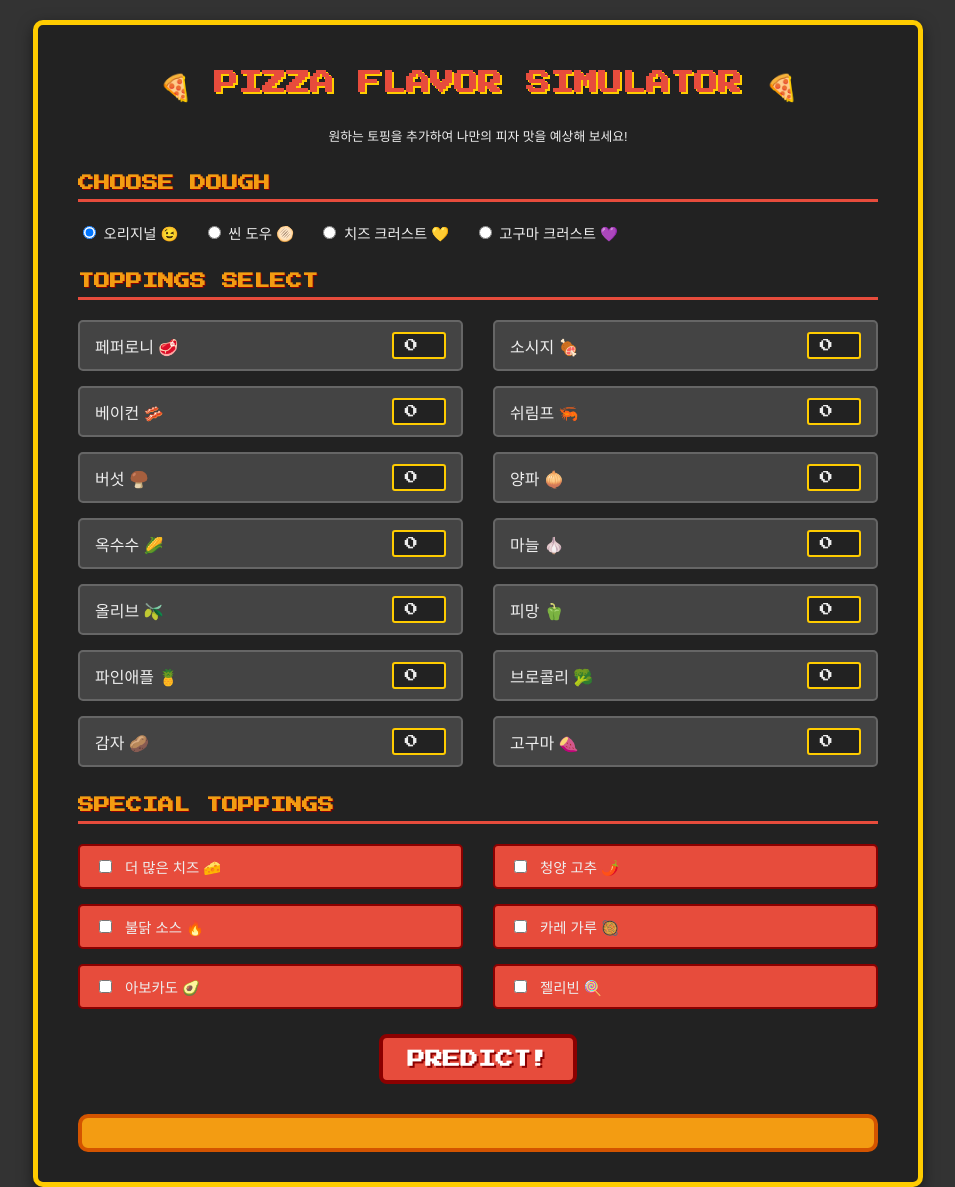
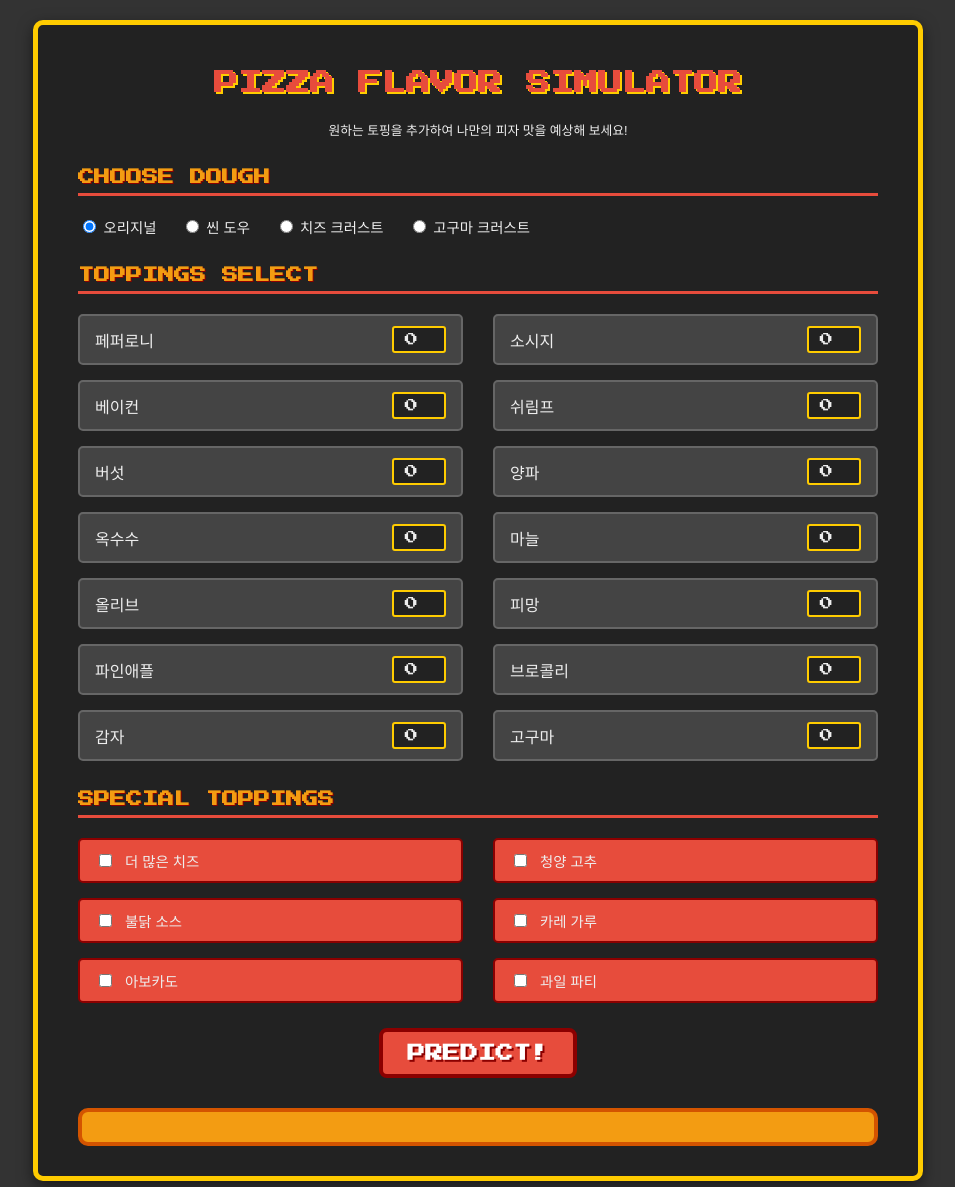
Before and after one commit to ga04yeon/pizza, a plain HTML site: page index.html in a window 1280 px wide. Shown: the top 1187 px of the page, without its empty margins (162-1117 px from the left). Drawn offline with Linux system fonts and the light colour scheme; a web font is replaced by a local one.

Commit message:
Update index.html

```diff
--- a/index.html
+++ b/index.html
@@ -154,64 +154,64 @@
 <body>
 
     <div id="container">
-        <h1>🍕 PIZZA FLAVOR SIMULATOR 🍕</h1>
+        <h1>PIZZA FLAVOR SIMULATOR</h1>
         <p>원하는 토핑을 추가하여 나만의 피자 맛을 예상해 보세요!</p>
 
         <h2>CHOOSE DOUGH</h2>
         <div class="dough-selection">
             <input type="radio" id="original" name="pizzaDough" value="original" checked>
-            <label for="original">오리지널 😉</label>
+            <label for="original">오리지널</label>
             <input type="radio" id="thin" name="pizzaDough" value="thin">
-            <label for="thin">씬 도우 🫓</label>
+            <label for="thin">씬 도우</label>
             <input type="radio" id="cheeseCrust" name="pizzaDough" value="cheeseCrust">
-            <label for="cheeseCrust">치즈 크러스트 💛</label>
+            <label for="cheeseCrust">치즈 크러스트</label>
             <input type="radio" id="sweetPotatoCrust" name="pizzaDough" value="sweetPotatoCrust">
-            <label for="sweetPotatoCrust">고구마 크러스트 💜</label>
+            <label for="sweetPotatoCrust">고구마 크러스트</label>
         </div>
 
         <h2>TOPPINGS SELECT</h2>
         <div class="topping-grid">
-            <div class="topping-item"><label>페퍼로니 🥩</label><input type="number" id="pepperoniQty" value="0" min="0"></div>
-            <div class="topping-item"><label>소시지 🍖</label><input type="number" id="sausageQty" value="0" min="0"></div>
-            <div class="topping-item"><label>베이컨 🥓</label><input type="number" id="baconQty" value="0" min="0"></div>
-            <div class="topping-item"><label>쉬림프 🦐</label><input type="number" id="shrimpQty" value="0" min="0"></div>
-            <div class="topping-item"><label>버섯 🍄‍🟫</label><input type="number" id="mushroomQty" value="0" min="0"></div>
-            <div class="topping-item"><label>양파 🧅</label><input type="number" id="onionQty" value="0" min="0"></div>
-            <div class="topping-item"><label>옥수수 🌽</label><input type="number" id="cornQty" value="0" min="0"></div>
-            <div class="topping-item"><label>마늘 🧄</label><input type="number" id="garlicQty" value="0" min="0"></div>
-            <div class="topping-item"><label>올리브 🫒</label><input type="number" id="oliveQty" value="0" min="0"></div>
-            <div class="topping-item"><label>피망 🫑</label><input type="number" id="pimentQty" value="0" min="0"></div>
-            <div class="topping-item"><label>파인애플 🍍</label><input type="number" id="pineappleQty" value="0" min="0"></div>
-            <div class="topping-item"><label>브로콜리 🥦</label><input type="number" id="broccoliQty" value="0" min="0"></div>
-            <div class="topping-item"><label>감자 🥔</label><input type="number" id="potatoQty" value="0" min="0"></div>
-            <div class="topping-item"><label>고구마 🍠</label><input type="number" id="sweetPotatoQty" value="0" min="0"></div>
+            <div class="topping-item"><label>페퍼로니</label><input type="number" id="pepperoniQty" value="0" min="0"></div>
+            <div class="topping-item"><label>소시지</label><input type="number" id="sausageQty" value="0" min="0"></div>
+            <div class="topping-item"><label>베이컨</label><input type="number" id="baconQty" value="0" min="0"></div>
+            <div class="topping-item"><label>쉬림프</label><input type="number" id="shrimpQty" value="0" min="0"></div>
+            <div class="topping-item"><label>버섯</label><input type="number" id="mushroomQty" value="0" min="0"></div>
+            <div class="topping-item"><label>양파</label><input type="number" id="onionQty" value="0" min="0"></div>
+            <div class="topping-item"><label>옥수수</label><input type="number" id="cornQty" value="0" min="0"></div>
+            <div class="topping-item"><label>마늘</label><input type="number" id="garlicQty" value="0" min="0"></div>
+            <div class="topping-item"><label>올리브</label><input type="number" id="oliveQty" value="0" min="0"></div>
+            <div class="topping-item"><label>피망</label><input type="number" id="pimentQty" value="0" min="0"></div>
+            <div class="topping-item"><label>파인애플</label><input type="number" id="pineappleQty" value="0" min="0"></div>
+            <div class="topping-item"><label>브로콜리</label><input type="number" id="broccoliQty" value="0" min="0"></div>
+            <div class="topping-item"><label>감자</label><input type="number" id="potatoQty" value="0" min="0"></div>
+            <div class="topping-item"><label>고구마</label><input type="number" id="sweetPotatoQty" value="0" min="0"></div>
         </div>
 
         <h2>SPECIAL TOPPINGS</h2>
         <div class="special-topping-grid">
             <div class="special-item">
                 <input type="checkbox" id="extraCheese">
-                <label for="extraCheese">더 많은 치즈 🧀</label>
+                <label for="extraCheese">더 많은 치즈</label>
             </div>
             <div class="special-item">
                 <input type="checkbox" id="chiliPepper">
-                <label for="chiliPepper">청양 고추 🌶️</label>
+                <label for="chiliPepper">청양 고추</label>
             </div>
             <div class="special-item">
                 <input type="checkbox" id="buldakSauce">
-                <label for="buldakSauce">불닭 소스 🔥</label>
+                <label for="buldakSauce">불닭 소스</label>
             </div>
             <div class="special-item">
                 <input type="checkbox" id="curryPowder">
-                <label for="curryPowder">카레 가루 🥘</label>
+                <label for="curryPowder">카레 가루</label>
             </div>
             <div class="special-item">
                 <input type="checkbox" id="avocado">
-                <label for="avocado">아보카도 🥑</label>
+                <label for="avocado">아보카도</label>
             </div>
             <div class="special-item">
                 <input type="checkbox" id="fruitParty">
-                <label for="fruitParty">젤리빈 🍭</label>
+                <label for="fruitParty">과일 파티</label>
             </div>
         </div>
 
@@ -276,10 +276,12 @@
             const selectedFlavors = {};
             const specialResultTags = [];
 
+
             const selectedDoughId = document.querySelector('input[name="pizzaDough"]:checked').value;
             doughs[selectedDoughId].forEach(flavor => {
                 selectedFlavors[flavor] = (selectedFlavors[flavor] || 0) + 1;
             });
+
 
             Object.keys(toppings).forEach(id => {
                 const qtyInput = document.getElementById(id + 'Qty');
```
